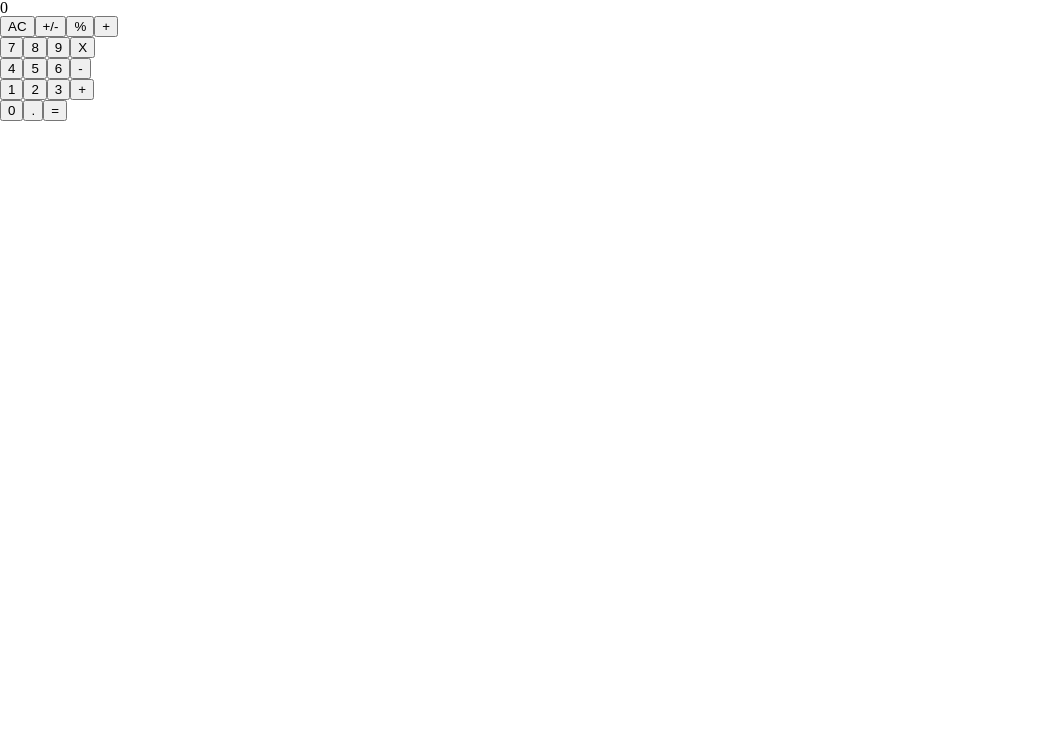
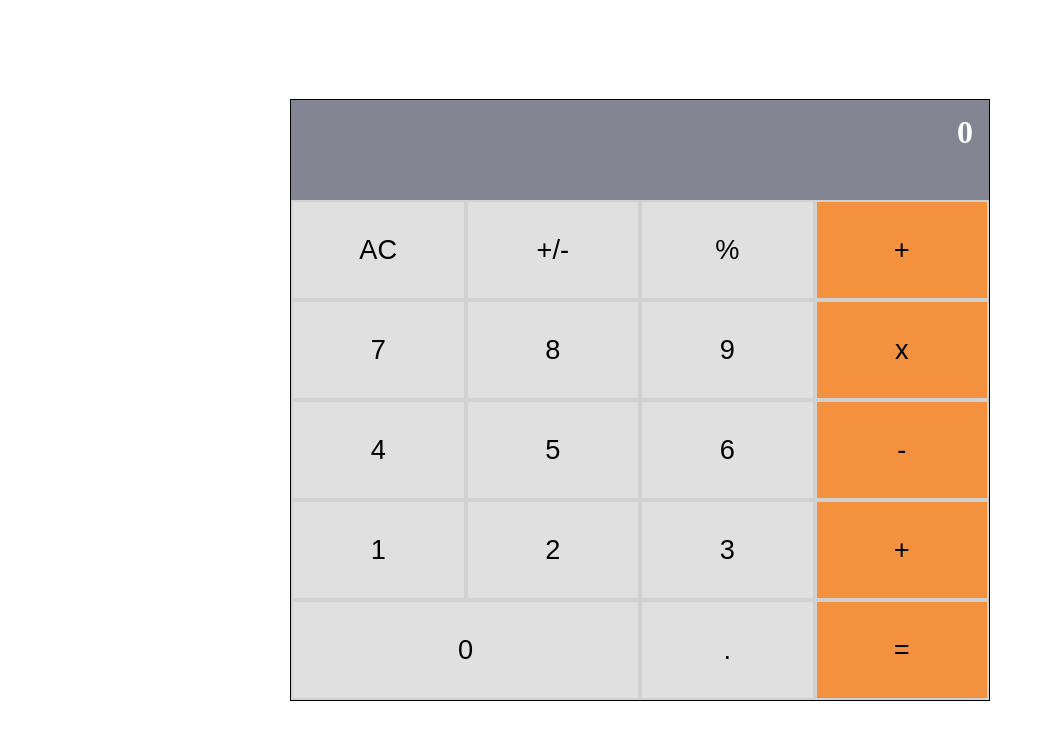
Before and after one commit to stratospherique/Calculator-React, a React (Create React App) app: page / in a window 1280 px wide. Shown: the top 740 px of the page, without its empty margins (0-1053 px from the left). Built offline with nearby package versions, Linux system fonts and the light colour scheme.

Commit message:
add component's style with conditionals

```diff
--- a/src/components/Button.js
+++ b/src/components/Button.js
@@ -3,8 +3,12 @@ import PropTypes from 'prop-types';
 
 class Button extends React.Component {
   render() {
+    const styler = {
+      backgroundColor: this.props.color,
+      width: this.props.wide ? '50%' : null
+    }
     return (
-      <button>
+      <button style={styler}>
         {this.props.name}
       </button>
     )
@@ -12,7 +16,14 @@ class Button extends React.Component {
 }
 
 Button.propTypes = {
-  name: PropTypes.string.isRequired
+  name: PropTypes.string.isRequired,
+  color: PropTypes.string,
+  wide: PropTypes.bool,
+}
+
+Button.defaultProps = {
+  color: '#F4913E',
+  wide: false,
 }
 
 export default Button;
--- a/src/components/ButtonPanel.js
+++ b/src/components/ButtonPanel.js
@@ -5,33 +5,33 @@ class ButtonPanel extends React.Component {
   render() {
     return (
       <div id="button-panel">
-        <div class="group">
-          <Button name="AC" />
-          <Button name="+/-" />
-          <Button name="%" />
+        <div className="group">
+          <Button name="AC" color="#E0E0E0" />
+          <Button name="+/-" color="#E0E0E0" />
+          <Button name="%" color="#E0E0E0" />
           <Button name="+" />
         </div>
-        <div class="group">
-          <Button name="7" />
-          <Button name="8" />
-          <Button name="9" />
-          <Button name="X" />
+        <div className="group">
+          <Button name="7" color="#E0E0E0" />
+          <Button name="8" color="#E0E0E0" />
+          <Button name="9" color="#E0E0E0" />
+          <Button name="x" />
         </div>
-        <div class="group">
-          <Button name="4" />
-          <Button name="5" />
-          <Button name="6" />
+        <div className="group">
+          <Button name="4" color="#E0E0E0" />
+          <Button name="5" color="#E0E0E0" />
+          <Button name="6" color="#E0E0E0" />
           <Button name="-" />
         </div>
-        <div class="group">
-          <Button name="1" />
-          <Button name="2" />
-          <Button name="3" />
+        <div className="group">
+          <Button name="1" color="#E0E0E0" />
+          <Button name="2" color="#E0E0E0" />
+          <Button name="3" color="#E0E0E0" />
           <Button name="+" />
         </div>
-        <div class="group">
-          <Button name="0" />
-          <Button name="." />
+        <div className="group">
+          <Button name="0" wide={true} color="#E0E0E0" />
+          <Button name="." color="#E0E0E0" />
           <Button name="=" />
         </div>
       </div>
--- a/src/style/main.css
+++ b/src/style/main.css
@@ -1,3 +1,40 @@
 @import url(reset.css);
+*,
+*::after,
+*::before {
+  box-sizing: border-box; }
+
+#root {
+  height: 100vh;
+  display: grid;
+  place-content: center; }
+
+#main-panel {
+  border: 1px solid;
+  width: 700px;
+  display: flex;
+  flex-direction: column; }
+
+#display-panel {
+  height: 100px;
+  background-color: #848593;
+  padding: 1rem;
+  display: flex;
+  justify-content: flex-end; }
+  #display-panel p {
+    color: white;
+    font-weight: bold;
+    font-size: 2em; }
+
+#button-panel {
+  display: flex;
+  flex-direction: column; }
+  #button-panel .group {
+    display: flex;
+    height: 100px; }
+    #button-panel .group button {
+      width: 25%;
+      border: 2px solid #D1D1D1;
+      font-size: 1.7em; }
 
 /*# sourceMappingURL=main.css.map */
--- a/src/style/main.scss
+++ b/src/style/main.scss
@@ -1 +1,56 @@
 @import 'reset.css';
+
+// color values
+$border-button: #D1D1D1;
+$back-button: #E0E0E0;
+$back-display: #848593;
+// color value    END
+
+*,
+*::after,
+*::before{
+  box-sizing: border-box;
+}
+
+#root {
+  height: 100vh;
+  display: grid;
+  place-content: center;
+}
+
+#main-panel {
+  border: 1px solid;
+  width: 700px;
+
+  display:flex;
+  flex-direction: column;
+}
+
+#display-panel {
+  height: 100px;
+  background-color: $back-display;
+  padding: 1rem;
+  display: flex;
+  justify-content: flex-end;
+
+  & p {
+    color: white;
+    font-weight: bold;
+    font-size: 2em;
+  }
+}
+
+#button-panel {
+  display: flex;
+  flex-direction: column;
+
+  .group {
+    display: flex;
+    height: 100px;
+    & button{
+      width: 25%;
+      border: 2px solid $border-button;
+      font-size: 1.7em;
+    }
+  }
+}
```
Also changed, not shown: 1 other file (tests, documents, lock files or other folders).
